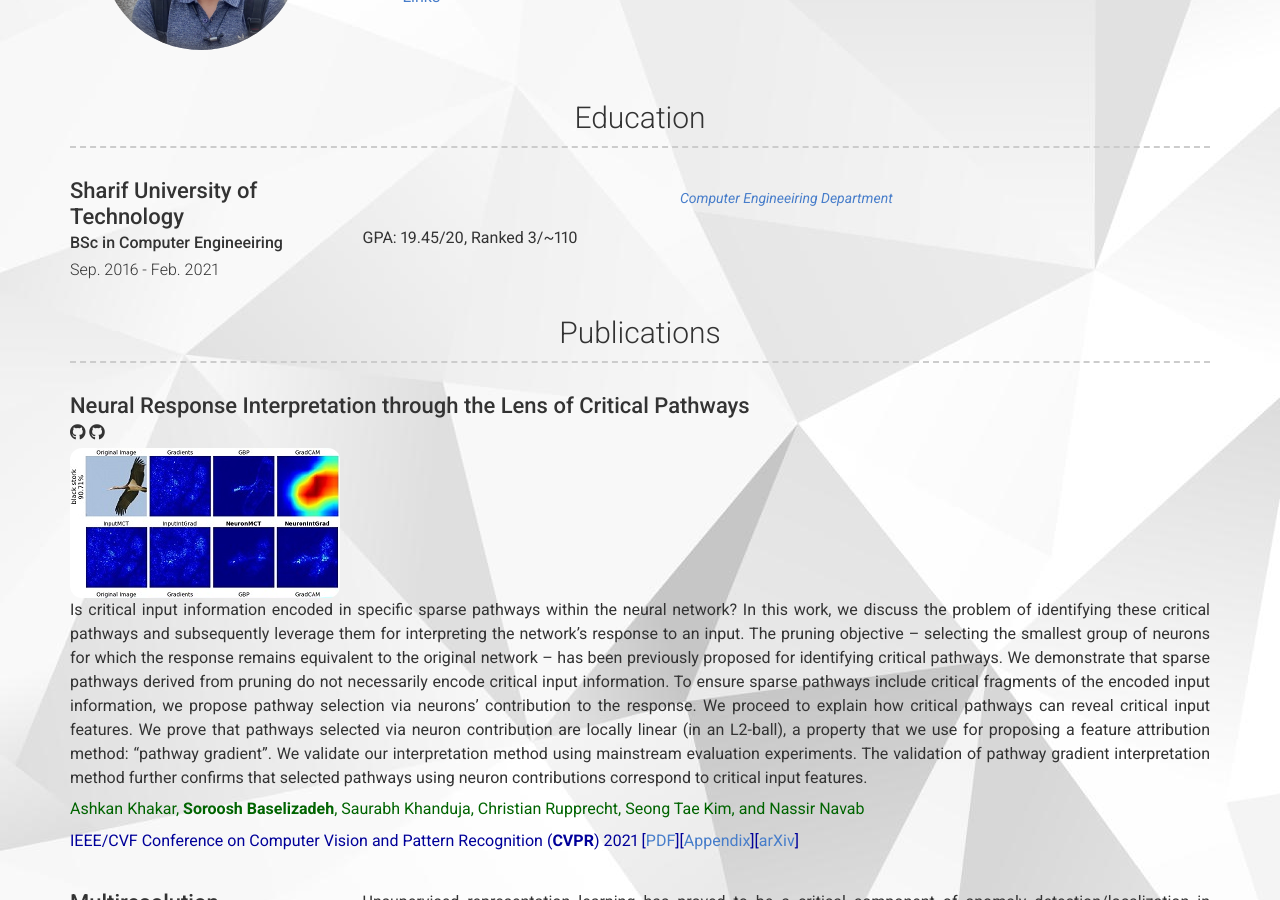
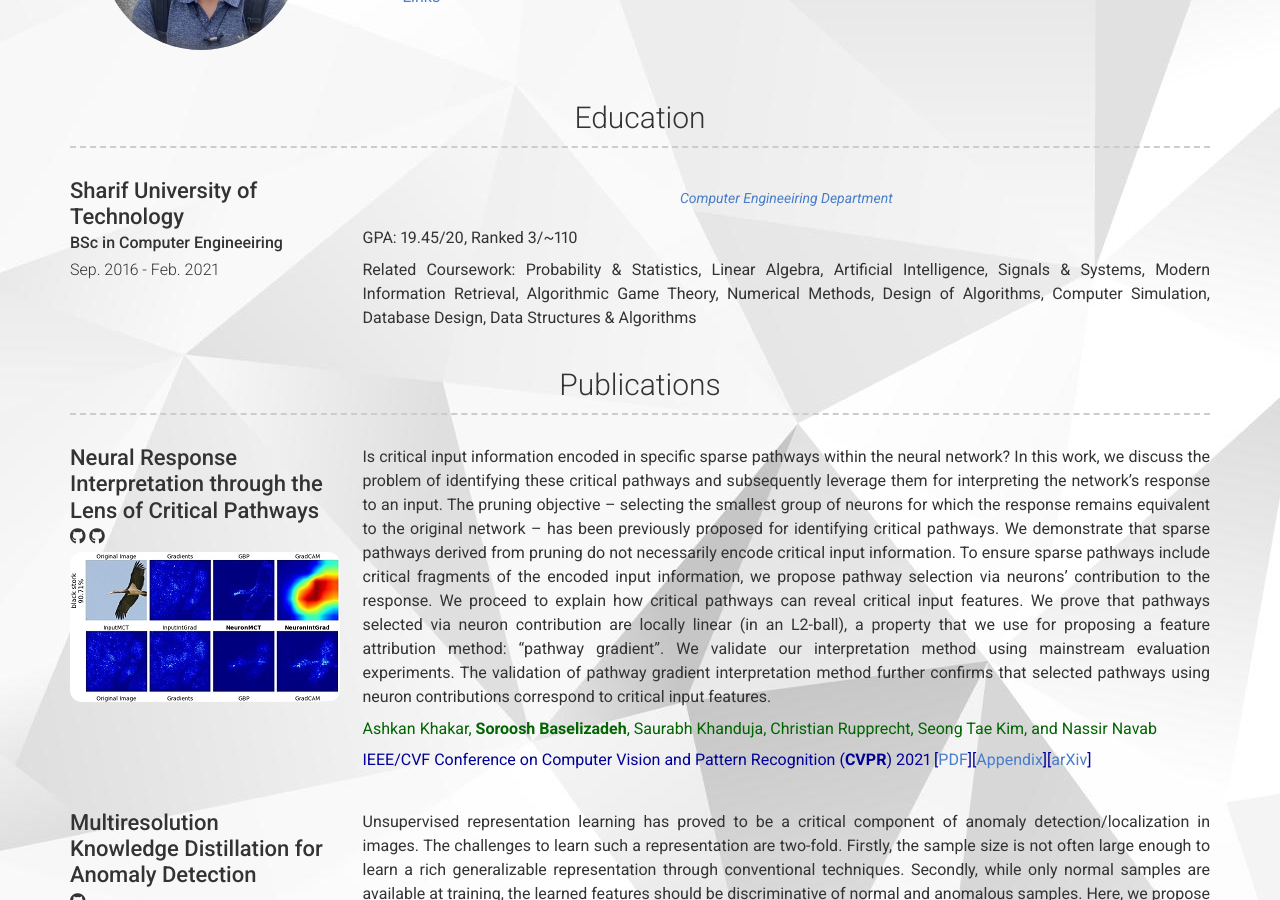
Before and after one commit to Soroosh-Bsl/soroosh-bsl.github.io, a Jekyll site: the page built from index.md, in a window 1280 px wide and 900 px high, scrolled down 429 px. Built offline with Jekyll 4.4.1, drawn with Linux system fonts in a browser that asks for light colours; nearby versions of some CDN libraries; a style sheet for code colours, icons or effects is not loaded.

Commit message:
edu update

```diff
--- a/_config.yml
+++ b/_config.yml
@@ -73,10 +73,14 @@ content:
           <a href="ce.sharif.edu">Computer Engineeiring Department</a>
         description: | # this will include new lines to allow paragraphs
           GPA: 19.45/20, Ranked 3/~110
+
+          Related Coursework: Probability & Statistics, Linear Algebra, Artificial Intelligence, Signals & Systems,
+          Modern Information Retrieval, Algorithmic Game Theory, Numerical Methods, Design of Algorithms,
+          Computer Simulation, Database Design, Data Structures & Algorithms
   - title: Publications # Title for the section
     layout: list # Type of content section (list/text)
     content:
-      - layout: top
+      - layout: left
         title: Neural Response Interpretation through the Lens of Critical Pathways
         #link: https://arxiv.org/abs/2103.16886
         #link_text: arXiv
```
